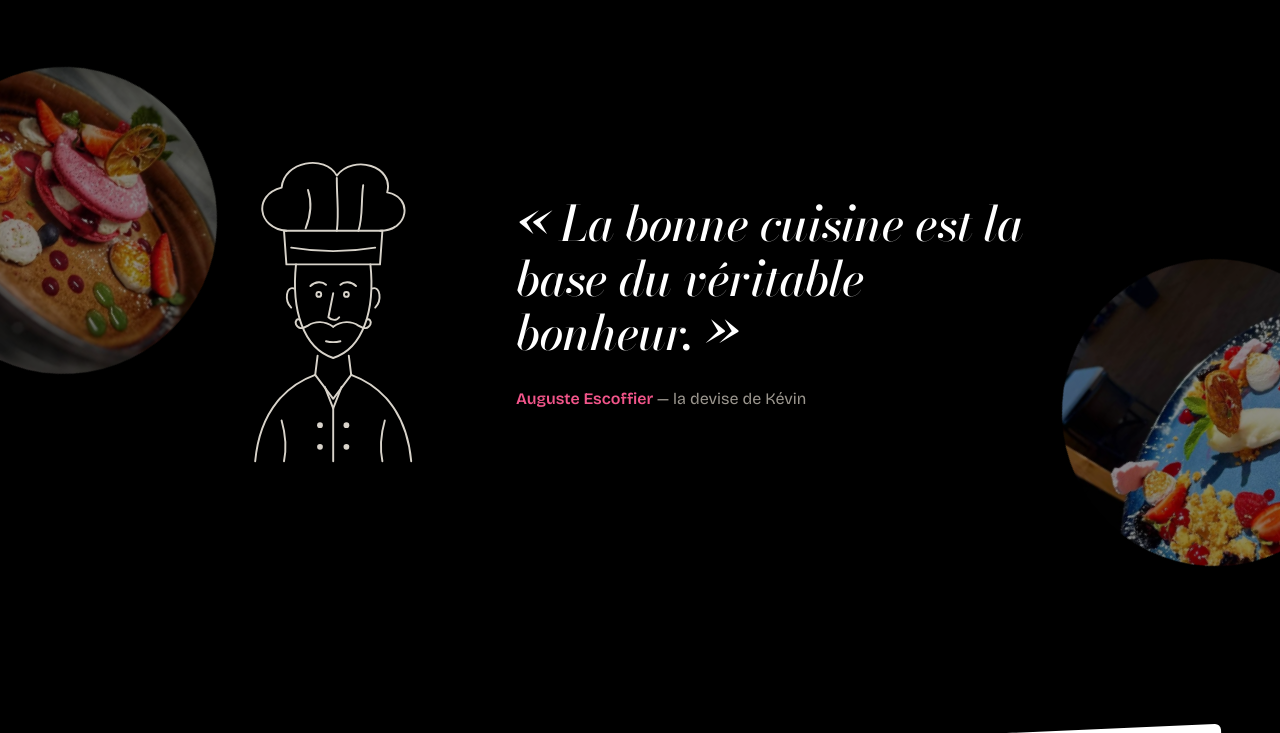
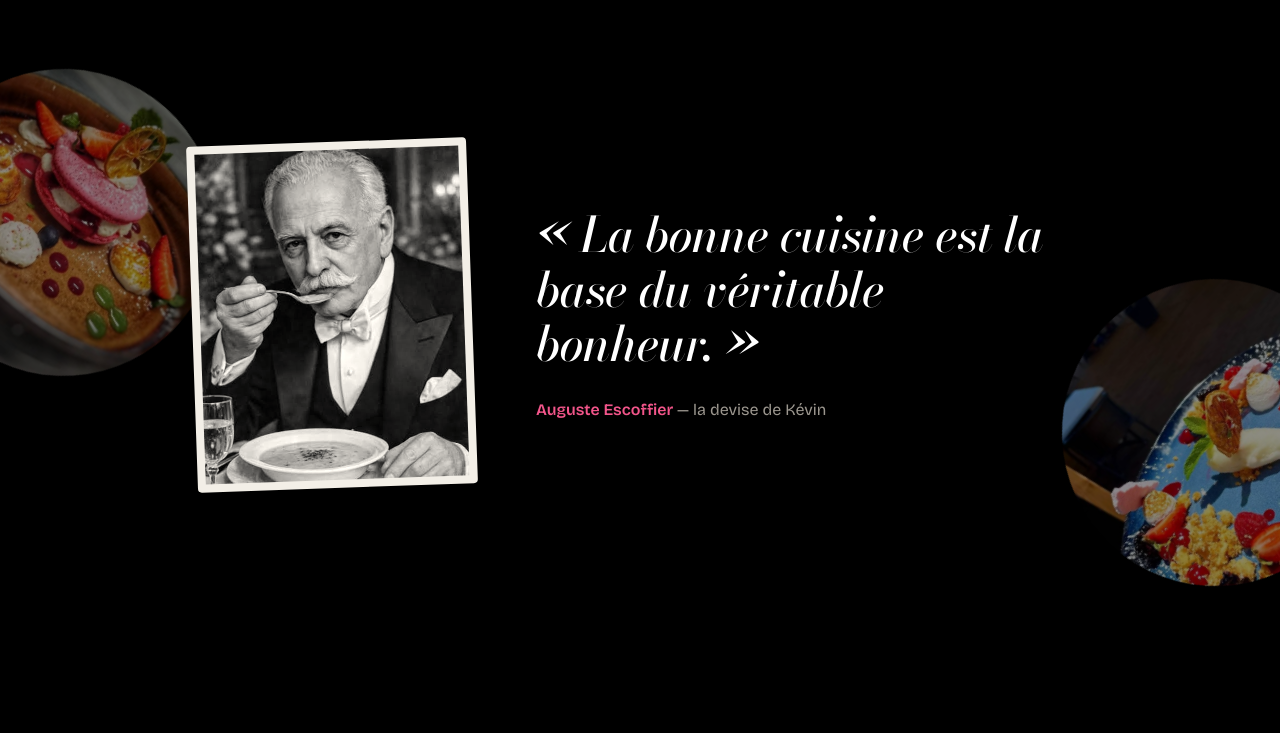
Before and after one commit to FenixServicesFrance/kevin-marion-chef, a plain HTML site: page index.html in a window 1280 px wide. Shown: the part 8290-9023 px from the top of the page. Drawn offline with Linux system fonts and the light colour scheme.

Commit message:
Citation : portrait d'Escoffier fourni par Stéphane
Co-Authored-By: Claude Opus 5.5 <noreply@anthropic.com>
Claude-Session: https://claude.ai/code/session_01JaHMw4d2si7MPP1UGhCPqs

```diff
--- a/index.html
+++ b/index.html
@@ -223,6 +223,8 @@
   .citation .cit{display:flex;align-items:center;justify-content:center;gap:clamp(28px,5vw,72px);max-width:1000px;margin:0 auto;text-align:left}
   .citation blockquote p{font-family:var(--didone);font-style:italic;font-weight:500;font-size:clamp(30px,3.8vw,56px);line-height:1.12;letter-spacing:-.015em;max-width:18ch}
   .citation figcaption{margin-top:26px;font-weight:600;font-size:16px;color:var(--rose)}
+  .portrait-escoffier{flex:none;width:clamp(170px,22vw,280px);margin:0;transform:rotate(-2deg);border:8px solid #f3efe7;border-radius:4px;background:#f3efe7;box-shadow:0 30px 60px -20px rgba(0,0,0,.85)}
+  .portrait-escoffier img{width:100%;aspect-ratio:4/5;object-fit:cover;object-position:50% 25%;display:block;filter:contrast(1.05) sepia(.12)}
   .esquisse{flex:none;width:clamp(150px,20vw,240px);color:var(--craie)}
   .esquisse path{stroke-dasharray:1;stroke-dashoffset:0}
   .js .esquisse.apparait path{stroke-dashoffset:1;transition:stroke-dashoffset 2.6s cubic-bezier(.4,0,.2,1)}
@@ -451,30 +453,7 @@
   <img class="rond g" src="images/m-macaron2.jpg" alt="" aria-hidden="true" loading="lazy">
   <img class="rond d" src="images/m-dessert-bleu.jpg" alt="" aria-hidden="true" loading="lazy">
   <figure class="cit">
-    <svg class="esquisse" viewBox="0 0 200 270" aria-hidden="true">
-      <g fill="none" stroke="currentColor" stroke-width="1.6" stroke-linecap="round" stroke-linejoin="round">
-        <path pathLength="1" d="M62 74C38 72 34 44 58 38C60 16 94 10 104 28C118 10 152 20 146 42C168 46 164 74 140 74"/>
-        <path pathLength="1" d="M80 40C84 52 82 62 78 72M104 30C104 48 106 60 104 74M126 36C124 50 126 62 122 74"/>
-        <path pathLength="1" d="M60 74L62 102H140L142 74Z"/>
-        <path pathLength="1" d="M66 88C90 92 112 92 136 88"/>
-        <path pathLength="1" d="M70 102C66 140 76 172 101 180C126 172 136 140 132 102"/>
-        <path pathLength="1" d="M68 122C62 120 60 132 66 138M134 122C140 120 142 132 136 138"/>
-        <path pathLength="1" d="M82 120C86 116 92 116 95 119M107 119C110 116 116 116 120 120"/>
-        <path pathLength="1" d="M87 127a2 2 0 1 0 4 0a2 2 0 1 0 -4 0M110 127a2 2 0 1 0 4 0a2 2 0 1 0 -4 0"/>
-        <path pathLength="1" d="M101 126L97 146C100 149 104 149 106 146"/>
-        <path pathLength="1" d="M101 154C94 149 86 149 80 153C75 156 72 156 70 152C69 149 71 147 73 148"/>
-        <path pathLength="1" d="M101 154C108 149 116 149 122 153C127 156 130 156 132 152C133 149 131 147 129 148"/>
-        <path pathLength="1" d="M95 166C99 167 103 167 107 166"/>
-        <path pathLength="1" d="M88 178L86 194M114 178L116 194"/>
-        <path pathLength="1" d="M86 194L101 214L116 194"/>
-        <path pathLength="1" d="M94 204L101 222L108 204"/>
-        <path pathLength="1" d="M36 266C40 222 64 202 86 194M116 194C138 202 162 222 166 266"/>
-        <path pathLength="1" d="M101 222V266"/>
-        <path pathLength="1" d="M58 232C62 246 62 256 60 266M144 232C140 246 140 256 142 266"/>
-
-      </g>
-      <g fill="currentColor"><circle cx="90" cy="236" r="2.4"/><circle cx="90" cy="254" r="2.4"/><circle cx="112" cy="236" r="2.4"/><circle cx="112" cy="254" r="2.4"/></g>
-    </svg>
+    <figure class="portrait-escoffier"><img src="images/escoffier.jpg" alt="Auguste Escoffier" loading="lazy"></figure>
     <div>
       <blockquote><p>«&nbsp;La bonne cuisine est la base du véritable bonheur.&nbsp;»</p></blockquote>
       <figcaption>Auguste Escoffier <span>— la devise de Kévin</span></figcaption>
```
Also changed, not shown: images/escoffier.jpg (added).
